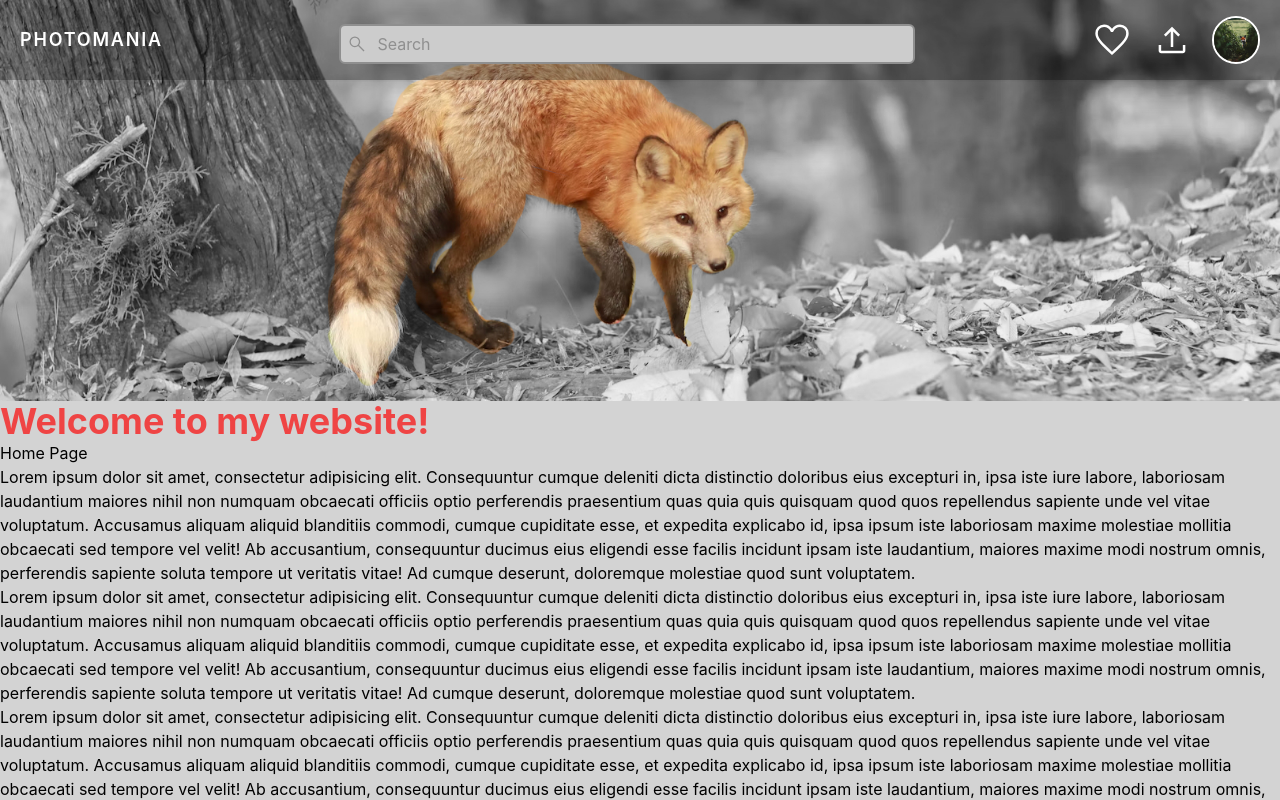
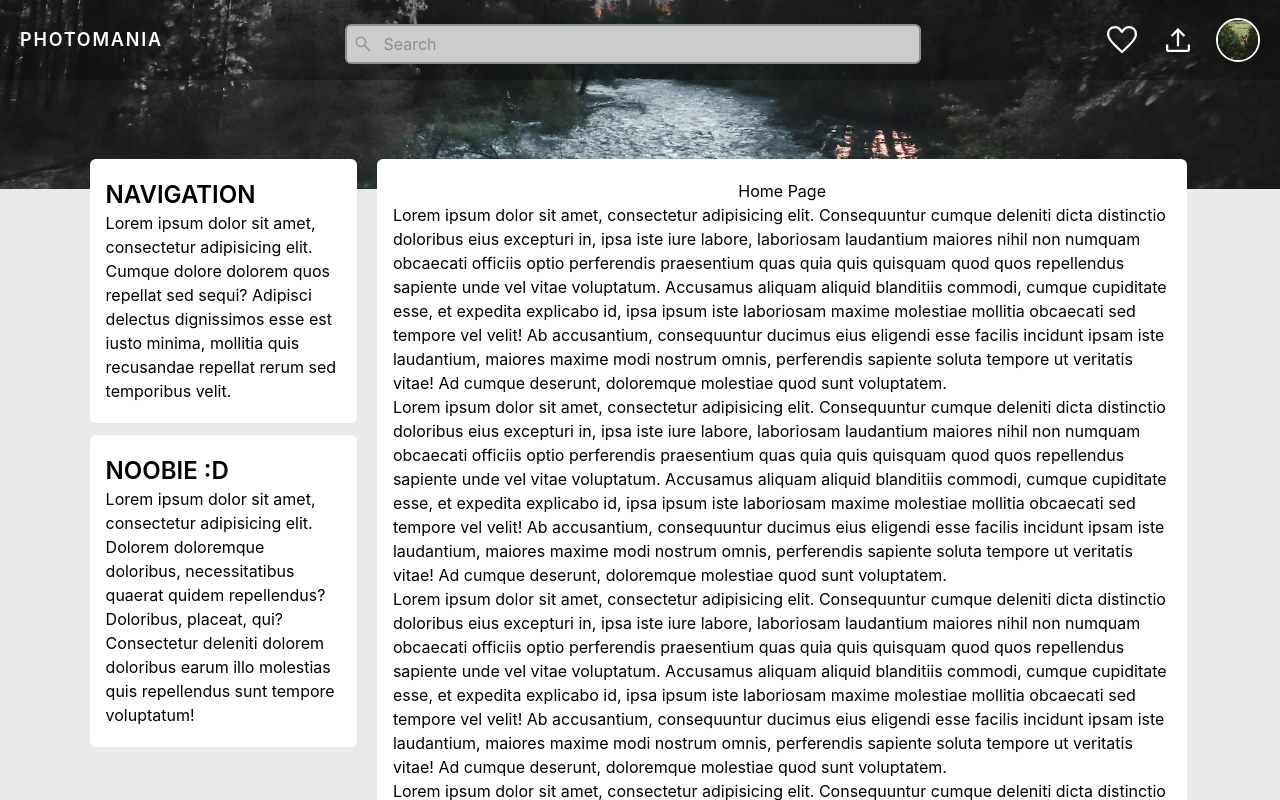
Before and after one commit to twarixx/Photomania, a React (Create React App) app in the folder client/: page / in a window 1280 px wide. Shown: the top 800 px of the page. Built offline with nearby package versions, Linux system fonts and the light colour scheme.

Commit message:
Added containers for content

```diff
--- a/client/src/App.css
+++ b/client/src/App.css
@@ -3,7 +3,7 @@
 @tailwind utilities;
 
 body {
-    background: lightgray;
+    background: #eaeaea;
 }
 
 .icon-white {
--- a/client/src/App.js
+++ b/client/src/App.js
@@ -11,8 +11,27 @@ function App() {
     return (
         <div>
             <BrowserRouter>
+                <div className="relative">
                     <Header/>
-                <h1 className="font-bold text-red-500 text-4xl">Welcome to my website!</h1>
+
+                    <div className="w-full h-full object-fit w-ful z-0">
+                        <img className="h-3/5 w-full z-0" src="/images/header-three.jpg" alt="Header"/>
+                    </div>
+                </div>
+
+                <div className="sm:mx-[7%] flex">
+                    <div className="hidden sm:flex flex-col w-2/6 space-y-3 z-20">
+                        <div className="hidden sm:block w-auto rounded-none sm:rounded-md px-4 py-5 ml-30 w-2/6 mt-0 sm:mt-[-30px] bg-white text-black z-20">
+                            <h1 className="text-2xl font-semibold">NAVIGATION</h1>
+                            <p>Lorem ipsum dolor sit amet, consectetur adipisicing elit. Cumque dolore dolorem quos repellat sed sequi? Adipisci delectus dignissimos esse est iusto minima, mollitia quis recusandae repellat rerum sed temporibus velit.</p>
+                        </div>
+                        <div className="hidden sm:block w-auto rounded-none sm:rounded-md px-4 py-5 ml-30 w-2/6 mt-0 sm:mt-[-30px] bg-white text-black z-20">
+                            <h1 className="text-2xl font-semibold">NOOBIE :D</h1>
+                            <p>Lorem ipsum dolor sit amet, consectetur adipisicing elit. Dolorem doloremque doloribus, necessitatibus quaerat quidem repellendus? Doloribus, placeat, qui? Consectetur deleniti dolorem doloribus earum illo molestias quis repellendus sunt tempore voluptatum!</p>
+                        </div>
+                    </div>
+
+                    <div className="rounded-none sm:rounded-md mx-[3px] sm:ml-[20px] px-4 py-5 w-full mt-0 sm:mt-[-30px] bg-white h-full text-black z-20">
                         <Routes>
                             <Route path="/" element={<HomePage/>}/>
                             <Route path="/:username" element={<UserPage/>}/>
@@ -20,6 +39,8 @@ function App() {
                             <Route path="/upload" element={<UploadPage/>}/>
                             <Route path="*" element={<UnknownPage/>}/>
                         </Routes>
+                    </div>
+                </div>
             </BrowserRouter>
         </div>
     );
--- a/client/src/components/Header.js
+++ b/client/src/components/Header.js
@@ -34,7 +34,7 @@ function Header() {
     return (
         <>
             <nav
-                className="bg-black text-white bg-opacity-30 h-14 sm:h-20 w-full flex items-center px-5 justify-between shadow-sm fixed">
+                className="absolute bg-black text-white bg-opacity-30 h-14 sm:h-20 w-full flex items-center px-5 justify-between shadow-sm">
                 <div>
                     <Link to="/"><h1 className="hidden sm:block font-semibold text-lg tracking-widest">PHOTOMANIA</h1>
                     </Link>
@@ -48,20 +48,16 @@ function Header() {
 
                 <div className="flex items-center">
                     <img onClick={openModal}
-                         className="block sm:hidden w-8 sm:w-10 mr-3 sm:mr-5 h-full fill-white text-white"
+                         className="block sm:hidden w-8 sm:w-9 mr-3 sm:mr-5 h-full fill-white text-white"
                          src="/icons/search-white.svg" alt="Search" title="Search"/>
-                    <img className="w-8 sm:w-10 mr-3 sm:mr-5 h-full fill-white text-white"
+                    <img className="w-8 sm:w-9 mr-3 sm:mr-5 h-full fill-white text-white"
                          src="/icons/notifications.svg" alt="Search" title="Search"/>
-                    <Link to="/upload"><img className="w-8 sm:w-10 mr-3 sm:mr-5 h-full" src="/icons/upload.svg"
+                    <Link to="/upload"><img className="w-8 sm:w-9 mr-3 sm:mr-5 h-full" src="/icons/upload.svg"
                                             alt="Upload" title="Upload"/></Link>
 
                     {userDropdown()}
                 </div>
             </nav>
-
-            <div className="w-full h-full object-fit  w-full">
-                <img className="h-3/5 w-full" src="/images/header-three.jpg" alt="Header"/>
-            </div>
 
             {showModels({isOpen, closeModal, handleSubmit})}
         </>
@@ -71,7 +67,7 @@ function Header() {
 function showModels({isOpen, closeModal, handleSubmit}) {
     return (
         <Transition appear show={isOpen}>
-            <Dialog as="div" className="relative z-10" onClose={closeModal}>
+            <Dialog as="div" className="relative z-50" onClose={closeModal}>
                 <Transition.Child
                     enter="ease-out duration-300"
                     enterFrom="opacity-0"
@@ -125,7 +121,7 @@ function userDropdown() {
     return (
         <Menu>
             <Menu.Button><img
-                className="w-10 sm:w-12 aspect-square object-cover rounded-full border-2 border-solid border-white"
+                className="w-9 sm:w-11 aspect-square object-cover rounded-full border-2 border-solid border-white"
                 title="Esmay" src="/images/profile_pictures/esmay.jpg" alt="Profile Pic"/></Menu.Button>
             <Transition
                 enter="transition duration-100 ease-out"
--- a/client/src/pages/HomePage.js
+++ b/client/src/pages/HomePage.js
@@ -1,7 +1,7 @@
 function HomePage() {
     return (
         <div>
-            <h1>Home Page</h1>
+            <h1 className="text-center">Home Page</h1>
 
             <p>
                 Lorem ipsum dolor sit amet, consectetur adipisicing elit. Consequuntur cumque deleniti dicta distinctio
```
Also changed, not shown: client/public/images/header-three.jpg. Lines whose indentation alone changed are shown as unchanged.
